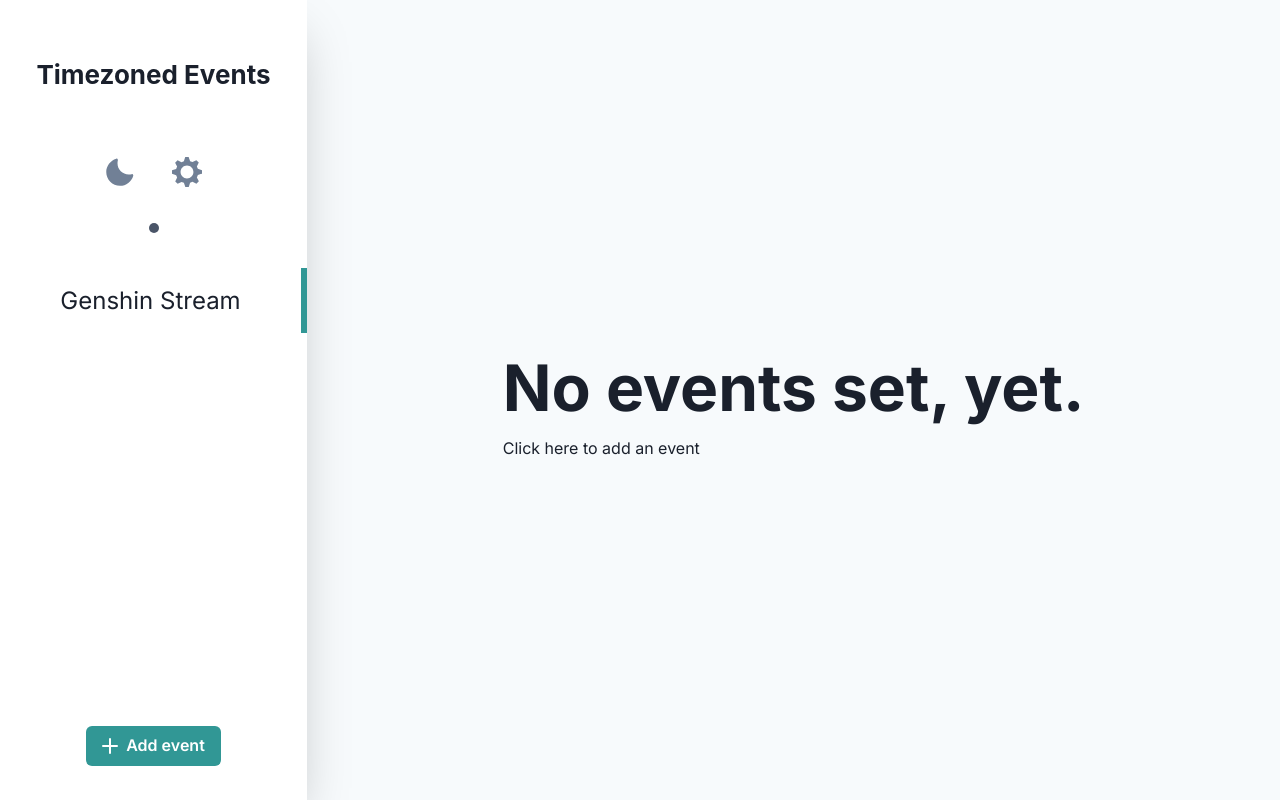
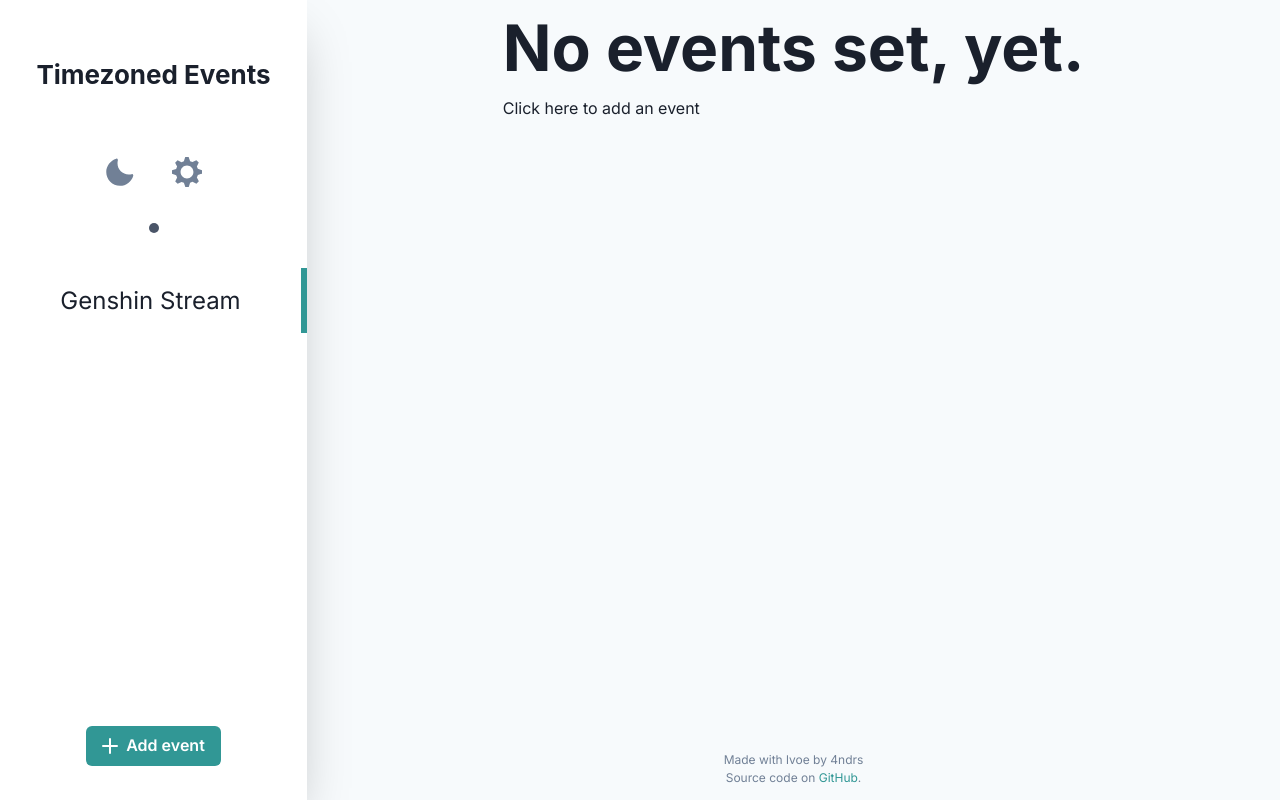
Before and after one commit to 4ndrs/timezoned-events, a Next.js app: page / in a window 1280 px wide. Built offline with nearby package versions, Linux system fonts and the light colour scheme.

Commit message:
Add footer

```diff
--- /dev/null
+++ b/components/Footer.tsx
@@ -0,0 +1,28 @@
+import { Box, Link, Text } from "@chakra-ui/react";
+
+const Footer = () => (
+  <Box
+    as="footer"
+    display="flex"
+    flexDirection="column"
+    alignItems="center"
+    fontSize="xs"
+    color="gray.500"
+    mb="13px"
+  >
+    <Text>Made with lvoe by 4ndrs</Text>
+    <Text>
+      Source code on{" "}
+      <Link
+        color="teal.500"
+        href="https://github.com/4ndrs/timezoned-events"
+        isExternal
+      >
+        GitHub
+      </Link>
+      .
+    </Text>
+  </Box>
+);
+
+export default Footer;
--- a/components/Layout.tsx
+++ b/components/Layout.tsx
@@ -1,7 +1,8 @@
+import Head from "next/head";
 import { Box } from "@chakra-ui/react";
 
-import Head from "next/head";
 import Sidebar from "./Sidebar";
+import Footer from "./Footer";
 
 const Layout = ({ children }: { children: React.ReactNode }) => (
   <Box display="flex" backgroundColor="gray.50">
@@ -16,11 +17,12 @@ const Layout = ({ children }: { children: React.ReactNode }) => (
     <Box
       display="flex"
       flexDirection="column"
-      justifyContent="center"
+      justifyContent="space-between"
       ml="auto"
       mr="auto"
     >
       {children}
+      <Footer />
     </Box>
   </Box>
 );
```
